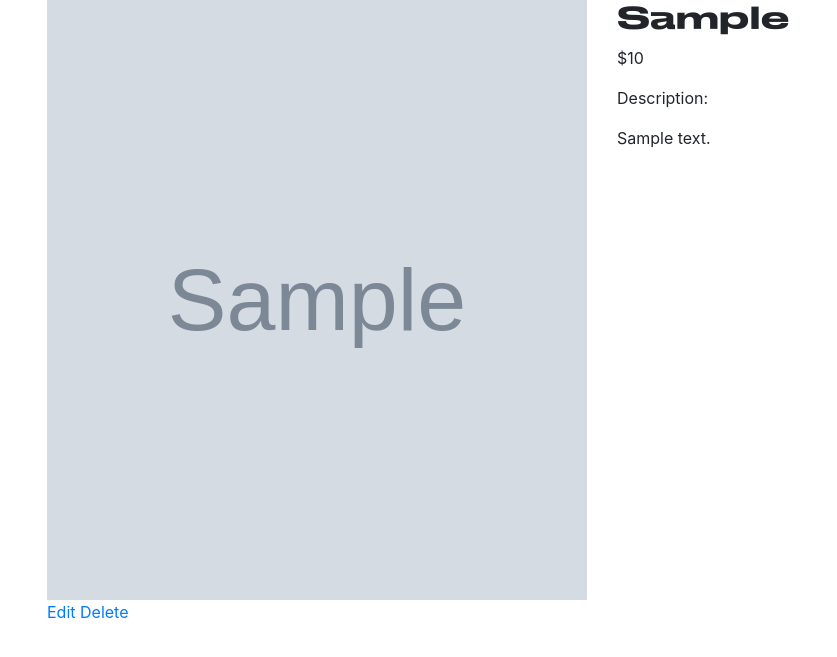
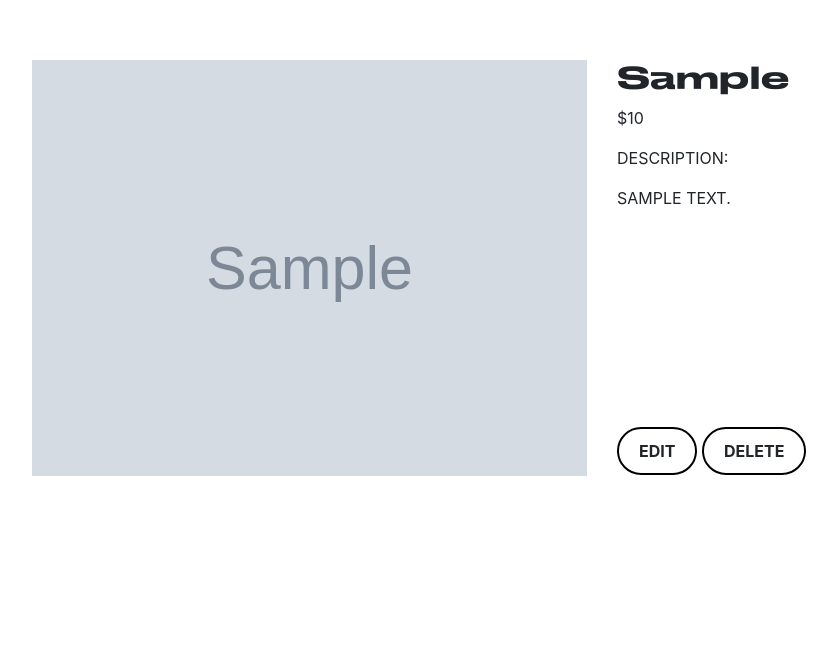
Before and after one commit to Cassandra-Samonte/Tempo, a Django app: page /merch/1/ in a window 1280 px wide. Shown: the part 56-713 px from the top of the page, without its empty margins (38-875 px from the left). Run offline with Django 4.2, Linux system fonts and the light colour scheme; tables that the repository leaves empty hold one stand-in row (values such as "Sample post"); grey boxes marked "Sample" are stand-in pictures; some libraries are stand-ins or nearby versions.

Commit message:
moved buttons on merch details

```diff
--- a/tempo_project/tempo_app/static/css/landing.css
+++ b/tempo_project/tempo_app/static/css/landing.css
@@ -60,7 +60,7 @@ a:hover {
 .btn {
     border: 2px solid white;
     background-color: transparent;
-    border-radius: 20px;
+    border-radius: 40px;
     padding: 10px 20px;
     text-transform: uppercase;
     font-weight: bold;
--- a/tempo_project/tempo_app/static/css/merch-detail.css
+++ b/tempo_project/tempo_app/static/css/merch-detail.css
@@ -0,0 +1,47 @@
+@font-face {
+font-family: "Stretch Pro";
+src: url('/static/fonts/StretchPro.otf') format('opentype');
+}
+
+body {
+    background-color: white !important;
+    min-height: 100vh;
+    display: flex;
+    flex-direction: column;
+}
+
+.stretch-font {
+    font-family: Stretch Pro;
+}
+
+.uppercase {
+    text-transform: uppercase;
+}
+
+.container {
+    padding: 60px 0px 50px 0px;
+}
+
+.description {
+    text-transform: uppercase;
+}
+
+.button-container {
+    margin-top: auto;
+    padding: 25px 0px 25px 0px;
+}
+
+.btn {
+    border: 2px solid black;
+    background-color: transparent;
+    border-radius: 40px;
+    padding: 10px 20px;
+    text-transform: uppercase;
+    font-weight: bold;
+}
+
+.card-content {
+    display: flex;
+    flex-direction: column;
+    height: 100%;
+}
--- a/tempo_project/tempo_app/templates/merch/merch_detail.html
+++ b/tempo_project/tempo_app/templates/merch/merch_detail.html
@@ -8,7 +8,7 @@
     <meta name="viewport" content="width=device-width, initial-scale=1.0">
     <title>Tempo Store</title>
     <link rel="stylesheet" href="https://maxcdn.bootstrapcdn.com/bootstrap/4.5.2/css/bootstrap.min.css">
-    <link rel="stylesheet" href="{% static 'css/merch-index.css' %}">
+    <link rel="stylesheet" href="{% static 'css/merch-detail.css' %}">
 </head>
 
 <body>
@@ -44,8 +44,6 @@
                 <div class="col-md-6">
                     <div class="card-content">
                         <img src="{{ merch.image }}" alt="{{ merch.item }}" class="img-fluid"><br>
-                        <a href="{% url 'merch_update' merch.id %}">Edit</a>
-                        <a href="{% url 'merch_delete' merch.id %}">Delete</a>
                     </div>
                 </div>
           <!-- Right Column - Title, Price, Description -->
@@ -53,7 +51,13 @@
                   <div class="card-content">
                       <h2 class="stretch-font">{{ merch.item }}</h2>
                       <p>${{ merch.price }}</p>
+                      <div class="description">
                         <p>Description: {{ merch.description|linebreaks }}</p>
+                      </div>
+                      <div class="button-container">
+                        <a class="btn" href="{% url 'merch_update' merch.id %}">Edit</a>
+                        <a class="btn" href="{% url 'merch_delete' merch.id %}">Delete</a>
+                      </div>
                   </div>
                 </div>
             </div>
```
Also changed, not shown: tempo_project/tempo_app/static/css/merch-index.css (line endings or trailing spaces). Lines whose indentation alone changed are shown as unchanged.
